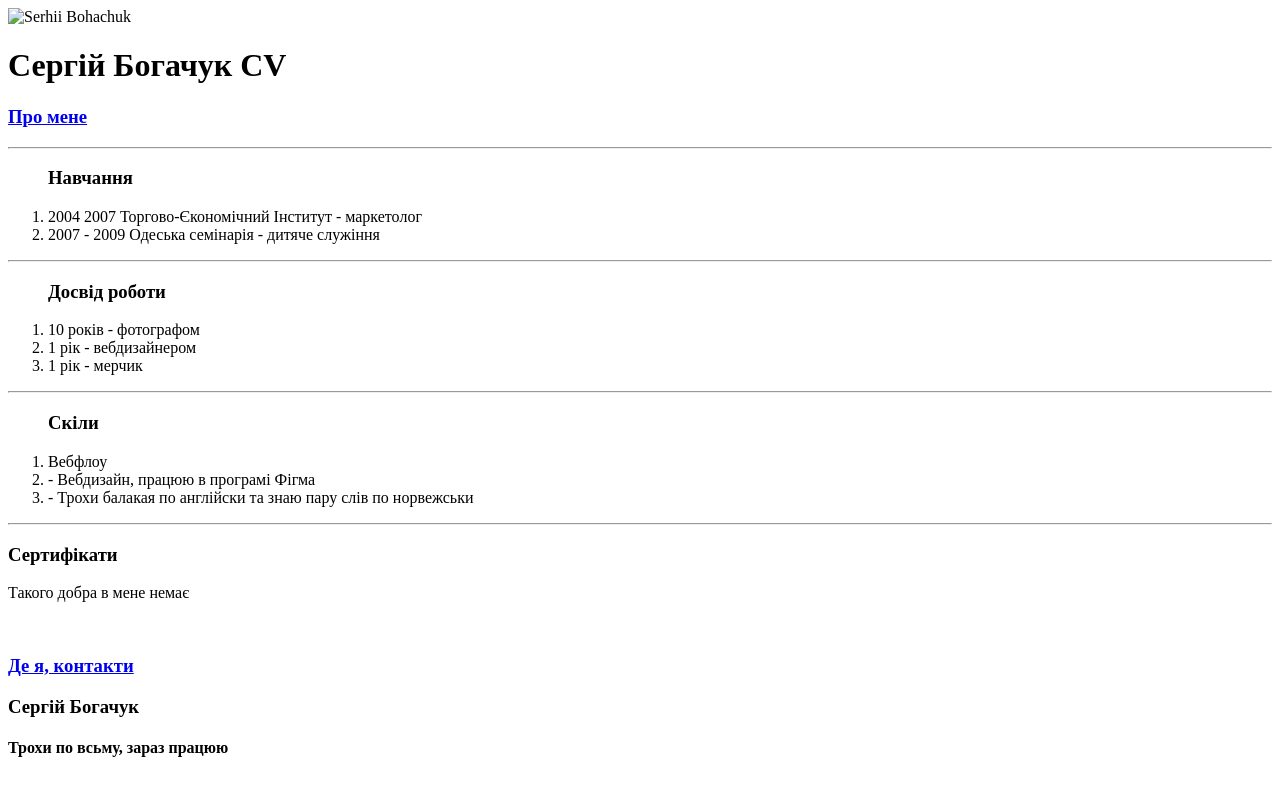
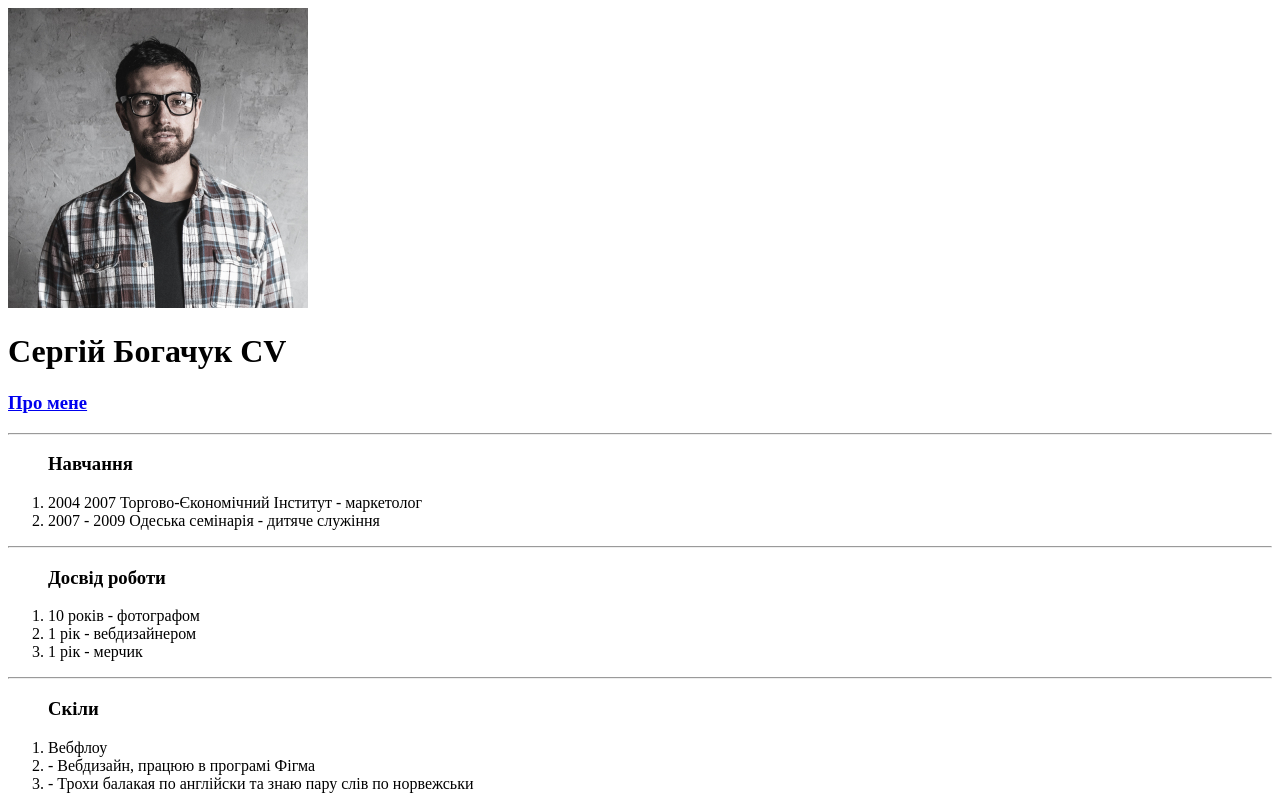
Before and after one commit to serboo/Serhii_CV, a plain HTML site: page index.html in a window 1280 px wide. Shown: the top 800 px of the page. Drawn offline with Linux system fonts and the light colour scheme.

Commit message:
Update index.html

```diff
--- a/index.html
+++ b/index.html
@@ -8,7 +8,7 @@
 </head>
 <body>
 
-    <img src="img/150.jpg" alt="Serhii Bohachuk">
+    <img src="image/150.jpg" alt="Serhii Bohachuk">
 
     <h1>Сергій Богачук CV</h1>
 
```
